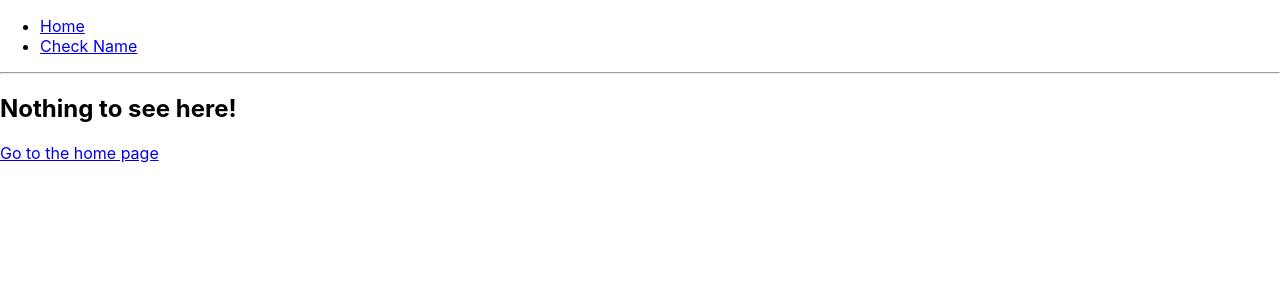
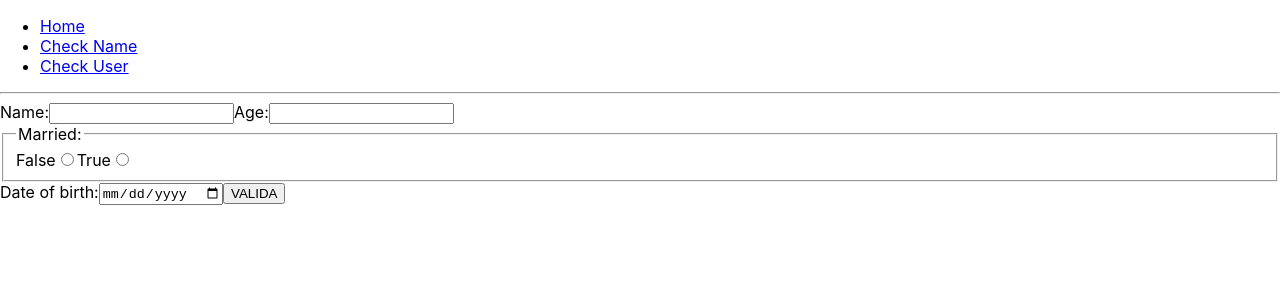
Before and after one commit to radu-constantin/foorban-test, a React (Create React App) app in the folder frontend/: page /check-user in a window 1280 px wide. Shown: the top 300 px of the page. Built offline with nearby package versions, Linux system fonts and the light colour scheme.

Commit message:
Frontent form initial

```diff
--- a/frontend/src/App.tsx
+++ b/frontend/src/App.tsx
@@ -1,6 +1,7 @@
 import { Routes, Route, Outlet, Link } from "react-router-dom";
-import { CheckName } from './pages/CheckName';
-import { Home } from './pages/Home';
+import { CheckName } from "./pages/CheckName";
+import { CheckUser } from "./pages/CheckUser";
+import { Home } from "./pages/Home";
 
 export default function App() {
   return (
@@ -8,6 +9,7 @@ export default function App() {
       <Route path="/" element={<Layout />}>
         <Route index element={<Home />} />
         <Route path="check-name" element={<CheckName />} />
+        <Route path="check-user" element={<CheckUser />} />
         <Route path="*" element={<NoMatch />} />
       </Route>
     </Routes>
@@ -25,6 +27,9 @@ function Layout() {
           <li>
             <Link to="/check-name">Check Name</Link>
           </li>
+          <li>
+            <Link to="/check-user">Check User</Link>
+          </li>
         </ul>
       </nav>
       <hr />
@@ -32,9 +37,6 @@ function Layout() {
     </div>
   );
 }
-
-
-
 
 function NoMatch() {
   return (
--- /dev/null
+++ b/frontend/src/pages/CheckUser.tsx
@@ -0,0 +1,153 @@
+import { useEffect, useState } from "react";
+import { BaseResponse, ValidateUserRequest } from "../interfaces";
+
+export function CheckUser() {
+  const [status, setStatus] = useState<
+    | "INITIAL"
+    | "SEND_DATA"
+    | "SENDING_DATA"
+    | "DATA_SENDED"
+    | "ERROR_SENDING_DATA"
+  >();
+  const [userData, setUserData] = useState<ValidateUserRequest>({
+    name: undefined,
+    age: undefined,
+    married: undefined,
+    dob: undefined,
+  });
+  const [data, setData] = useState<BaseResponse>();
+
+  function convertStringToBoolean(string: string) {
+    if (string === "true") {
+      return true;
+    } else if (string === "false") {
+      return false;
+    } else {
+      return undefined;
+    }
+  }
+
+  useEffect(() => {
+    if (status === "SEND_DATA") {
+      setStatus("SENDING_DATA");
+      fetch("http://localhost:3001/info/validateUser", {
+        method: "POST",
+        headers: {
+          "Content-Type": "application/json",
+        },
+        body: JSON.stringify(userData),
+      })
+        .then((rawResponse) => {
+          if ([200, 201].includes(rawResponse.status)) {
+            return rawResponse.json();
+          } else {
+            throw new Error();
+          }
+        })
+        .then((response: BaseResponse) => {
+          setStatus("DATA_SENDED");
+          setData(response);
+        })
+        .catch((e) => {
+          setStatus("ERROR_SENDING_DATA");
+        });
+    }
+  }, [status, userData]);
+
+  if (status === "ERROR_SENDING_DATA") {
+    return (
+      <div>
+        <h1>ERRORE INVIO DATI</h1>
+        <button onClick={() => setStatus("INITIAL")}>RIPROVA</button>
+      </div>
+    );
+  }
+
+  if (status === "SEND_DATA" || status === "SENDING_DATA") {
+    return (
+      <div>
+        <h1>INVIO IN CORSO</h1>
+        <button onClick={() => setStatus("INITIAL")}>ANNULLA</button>
+      </div>
+    );
+  }
+
+  if (status === "DATA_SENDED") {
+    return (
+      <div>
+        {data?.success === true && <h1>DATI INVIATI VALIDI</h1>}
+        {data?.success === false && <h1>DATI INVIATI NON VALIDI</h1>}
+        <button onClick={() => setStatus("INITIAL")}>
+          INVIA UN ALTRO VALORE
+        </button>
+      </div>
+    );
+  }
+
+  return (
+    <form>
+      <label>Name:</label>
+      <input
+        type="text"
+        value={userData.name}
+        onChange={(e) => {
+          setUserData({
+            ...userData,
+            name: e.target.value,
+          });
+        }}
+      ></input>
+      <label>Age:</label>
+      <input
+        type="number"
+        value={userData.age}
+        onChange={(e) => {
+          setUserData({
+            ...userData,
+            age: Number(e.target.value),
+          });
+        }}
+      ></input>
+      <fieldset>
+        <legend>Married:</legend>
+        <label>False</label>
+        <input
+          type="radio"
+          name="married"
+          value="false"
+          onChange={(e) => {
+            setUserData({
+              ...userData,
+              married: convertStringToBoolean(e.target.value),
+            });
+          }}
+        ></input>
+        <label>True</label>
+        <input
+          type="radio"
+          name="married"
+          value="true"
+          onChange={(e) => {
+            setUserData({
+              ...userData,
+              married: convertStringToBoolean(e.target.value),
+            });
+          }}
+        ></input>
+      </fieldset>
+      <label>Date of birth:</label>
+      <input
+        type="date"
+        value={userData.dob}
+        onChange={(e) => {
+          setUserData({
+            ...userData,
+            dob: e.target.value,
+          });
+        }}
+      ></input>
+
+      <button onClick={() => setStatus("SEND_DATA")}>VALIDA</button>
+    </form>
+  );
+}
```
Also changed, not shown: frontend/src/interfaces/index.ts (+9 -3 lines), 2 other files (tests, documents, lock files or other folders). Lines whose indentation alone changed are shown as unchanged.
